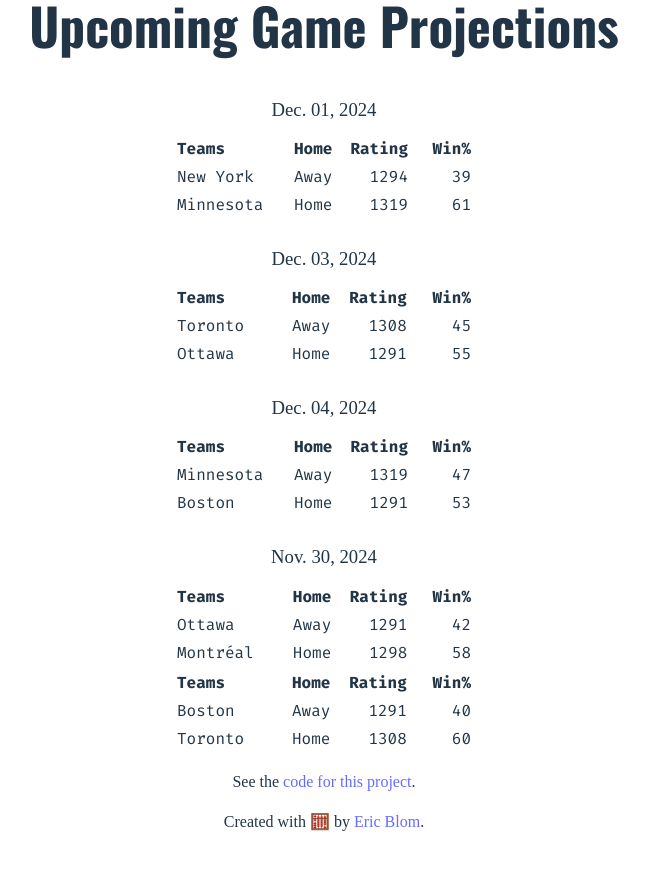
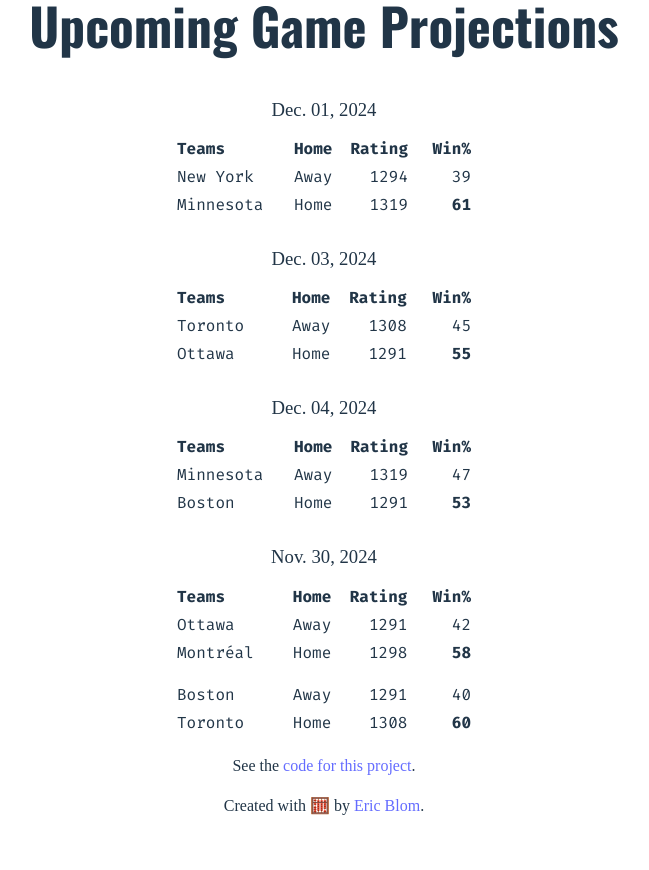
Before and after one commit to ericjohannes/pwhl-elo, a React (Vite) app in the folder pwhl-elo-frontend/: page / in a window 1280 px wide. Shown: the part 440-1310 px from the top of the page, without its empty margins (316-965 px from the left). Built offline with nearby package versions, Linux system fonts and the light colour scheme; a web font is replaced by a local one.

Commit message:
bolds favored team in projections

```diff
--- a/pwhl-elo-frontend/src/App.css
+++ b/pwhl-elo-frontend/src/App.css
@@ -74,3 +74,8 @@
 .projection-table tr td:last-child, .projection-table tr th:last-child {
   width: 65px;
 }
+
+/* puts space between games on same day */
+.not-first-game td {
+  padding-top: 15px;
+}
--- a/pwhl-elo-frontend/src/projectionTable.jsx
+++ b/pwhl-elo-frontend/src/projectionTable.jsx
@@ -20,24 +20,27 @@ export const projectionTable = ()=>(
                 return (
                     <>
                     <h3 key={"date-label" + j} className="quattrocento-regular date-header">{date.date}</h3>
-                    {
-                        date.games.map((entry, i)=>{
-
-                            return(
-                                <>
-
-                                    <table key={"projection-table-" + i } className="rating-table projection-table ">
-                                        <thead className="fira-code-bold" key={"projection-table-head" + i}>
-                                            <tr key={"projection-table-header-row" + i}>
-                                                <th key={"projection-table-teams-head" + i} className="team-name table-head-cell">Teams</th>
-                                                <th key={"projection-table-home-head" + i} className="team-rating table-head-cell">Home</th>
-                                                <th key={"projection-table-rating-head" + i} className="team-rating table-head-cell num-col">Rating</th>
-                                                <th key={"projection-table-proj-head" + i} className="team-rating table-head-cell num-col">Win%</th>
+                    <table key={"projection-table-" + j} className="rating-table projection-table ">
+                        <thead className="fira-code-bold" key={"projection-table-head" + j}>
+                            <tr key={"projection-table-header-row" + j}>
+                                <th key={"projection-table-teams-head" + j} className="team-name table-head-cell">Teams</th>
+                                <th key={"projection-table-home-head" + j} className="team-rating table-head-cell">Home</th>
+                                <th key={"projection-table-rating-head" + j} className="team-rating table-head-cell num-col">Rating</th>
+                                <th key={"projection-table-proj-head" + j} className="team-rating table-head-cell num-col">Win%</th>
                             </tr>
                         </thead>
                         <tbody className="fira-code-regular">
+                    {
+                        date.games.map((entry, i)=>{
+                            const notFirstClass = i > 0 ? " not-first-game" : "";
+                            const homeFavored = entry.expected_win_home > entry.expected_win_away;
+                            return(
+                                <>
                                     {/* away team */}
-                                            <tr key={"projection-table-away-row" + i} className="data-row">
+                                    <tr
+                                        key={"projection-table-away-row" + i}
+                                        className={"data-row" + notFirstClass}
+                                    >
                                         <td
                                             className="team-name table-left-cell"
                                             key={"team-name-" + i}>{convertAndCapitalize(entry.away_team)}
@@ -48,7 +51,7 @@ export const projectionTable = ()=>(
                                             key={"away-rating-" + i}>{entry.elo_before_away}
                                         </td>
                                         <td
-                                                    className="team-name num-col"
+                                            className={"team-name num-col" + (homeFavored ? "" : " fira-code-bold")}
                                             key={"away-projection-" + i}>{roundProjection(entry.expected_win_away)}
                                         </td>
 
@@ -65,19 +68,20 @@ export const projectionTable = ()=>(
                                             key={"away-rating-" + i}>{entry.elo_before_home}
                                         </td>
                                         <td
-                                                    className="team-name num-col fira-code-regular"
+                                            className={"team-name num-col" + (homeFavored ? " fira-code-bold" : "")}
                                             key={"away-projection-" + i}>{roundProjection(entry.expected_win_home)}
                                         </td>
 
                                     </tr>
-                                        </tbody>
 
-                                    </table>
+
                                 </>
                             )
                         })
 
                     }
+                    </tbody>
+                    </table>
                     </>
                 )
             })
```
Lines whose indentation alone changed are shown as unchanged.
